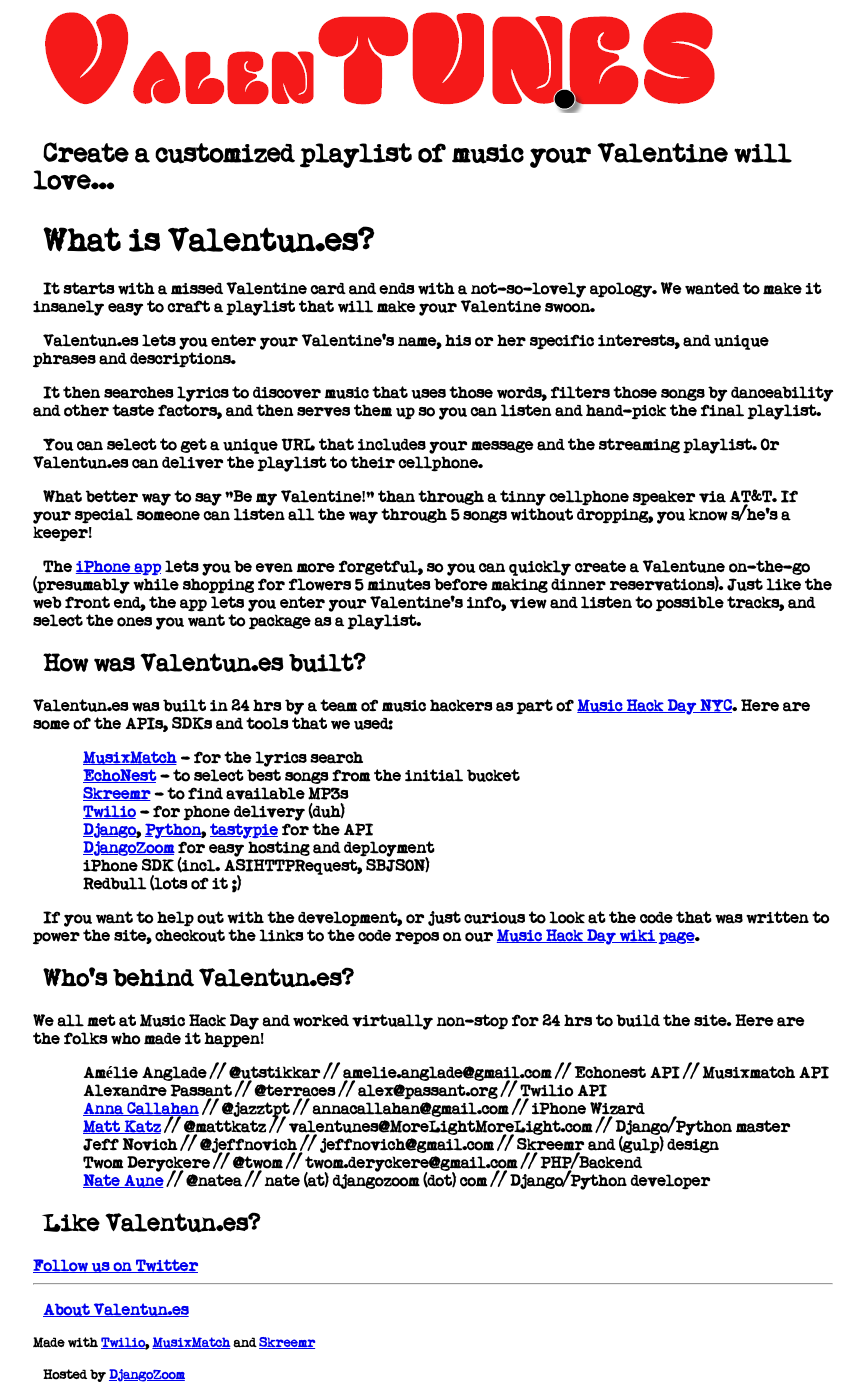
After one commit to natea/Valentunes, a Django app: template vt/valentunes/templates/about.html in a window 1280 px wide. The commit adds this page. Shown: the whole page, without its empty margins (207-1071 px from the left). Run offline with Django 3.2, Linux system fonts and the light colour scheme; the template is opened without the code that fills it, so the values that code supplies are empty; parts of the project's set-up code (start-up, migrations or seed data) failed here and were passed over; some libraries are stand-ins or nearby versions.

Commit message:
Add a footer, about page and sent page.

```diff
--- a/vt/static/css/style.css
+++ b/vt/static/css/style.css
@@ -118,6 +118,12 @@
 	text-indent:10px;
   }
 
+  #footer{
+	width: 800px;
+	font-family:MyUnderwoodRegular, serif;
+	font-size:16px;
+	text-indent:10px;
+  }
 
   img { border-style: none; }
 
--- /dev/null
+++ b/vt/valentunes/templates/_footer.html
@@ -0,0 +1,6 @@
+<hr>
+<p><a href="/about">About Valentun.es</a></p>
+<small>Made with <a href="http://twilio.com">Twilio</a>, <a href="http://musixmatch.com">MusixMatch</a> and <a href="http://skreemr.com">Skreemr</a></small>
+<p>
+<small>Hosted by <a href="http://djangozoom.com">DjangoZoom</a></small>
+</p>
--- /dev/null
+++ b/vt/valentunes/templates/about.html
@@ -0,0 +1,40 @@
+{% extends "base.html" %}
+
+{% block content %}
+<h1>What is Valentun.es?</h1>
+<p>It starts with a missed Valentine card and ends with a not-so-lovely apology. We wanted to make it insanely easy to craft a playlist that will make your Valentine swoon.</p>
+<p>Valentun.es lets you enter your Valentine's name, his or her specific interests, and unique phrases and descriptions. </p>
+    <p>It then searches lyrics to discover music that uses those words, filters those songs by danceability and other taste factors, and then serves them up so you can listen and hand-pick the final playlist. </p>
+    <p>You can select to get a unique URL that includes your message and the streaming playlist. Or Valentun.es can deliver the playlist to their cellphone.</p>
+    <p>What better way to say "Be my Valentine!" than through a tinny cellphone speaker via AT&T. If your special someone can listen all the way through 5 songs without dropping, you know s/he's a keeper!</p>
+<p>The <a href="http://wiki.musichackday.org/index.php?title=ValenTun.es#Media">iPhone app</a> lets you be even more forgetful, so you can quickly create a Valentune on-the-go (presumably while shopping for flowers 5 minutes before making dinner reservations). Just like the web front end, the app lets you enter your Valentine's info, view and listen to possible tracks, and select the ones you want to package as a playlist.</p>
+<h2>How was Valentun.es built?</h2>
+Valentun.es was built in 24 hrs by a team of music hackers as part of <a href="http://nyc.musichackday.org">Music Hack Day NYC</a>.
+
+Here are some of the APIs, SDKs and tools that we used:
+<ul>
+<li><a href="http://musixmatch.com">MusixMatch</a> - for the lyrics search
+<li><a href="http://echonest.com">EchoNest</a> - to select best songs from the initial bucket
+<li><a href="http://skreemr.com">Skreemr</a> - to find available MP3s
+<li><a href="http://twilio.com">Twilio</a> - for phone delivery (duh)</li>
+<li><a href="http://djangoproject.com">Django</a>, <a href="http://python.org">Python</a>, <a href="https://github.com/toastdriven/django-tastypie/">tastypie</a> for the API
+<li><a href="http://djangozoom.com">DjangoZoom</a> for easy hosting and deployment</li>
+<li>iPhone SDK (incl. ASIHTTPRequest, SBJSON)</li>
+<li>Redbull (lots of it ;)</li>
+</ul>
+<p>If you want to help out with the development, or just curious to look at the code that was written to power the site, checkout the links to the code repos on our <a href="http://wiki.musichackday.org/index.php?title=ValenTun.es">Music Hack Day wiki page</a>.</p>
+
+<h2>Who's behind Valentun.es?</h2>
+We all met at Music Hack Day and worked virtually non-stop for 24 hrs to build the site. Here are the folks who made it happen!
+<ul>
+    <li>Amélie Anglade // @utstikkar // amelie.anglade@gmail.com // Echonest API // Musixmatch API</li>
+    <li>Alexandre Passant // @terraces // alex@passant.org // Twilio API</li>
+    <li><a href="http://annacallahan.com">Anna Callahan</a> // @jazztpt // annacallahan@gmail.com // iPhone Wizard</li>
+    <li><a href="http://MoreLightMoreLight.com">Matt Katz</a> // @mattkatz // valentunes@MoreLightMoreLight.com // Django/Python master</li>
+    <li>Jeff Novich // @jeffnovich // jeffnovich@gmail.com // Skreemr and (gulp) design</li>
+    <li>Twom Deryckere // @twom // twom.deryckere@gmail.com // PHP/Backend</li>
+    <li><a href="http://linkedin.com/in/natea">Nate Aune</a> // @natea // nate (at) djangozoom (dot) com // Django/Python developer</li>
+</ul>
+<h2>Like Valentun.es?</h2>
+<a href="http://twitter.com/myvalentunes">Follow us on Twitter</a>
+{% endblock %}
--- a/vt/valentunes/templates/base.html
+++ b/vt/valentunes/templates/base.html
@@ -21,6 +21,9 @@
     <div id="content">
         {% block content %}{% endblock %}
     </div>
-    <div id="footer">{% block footer %}made with twilio, musixmatch and skreemr {% endblock %}
+    <div id="footer">
+        {% block footer %}
+        {% include '_footer.html' %}
+        {% endblock %}
 </body>
 </html>
--- a/vt/valentunes/urls.py
+++ b/vt/valentunes/urls.py
@@ -1,7 +1,10 @@
 from django.conf.urls.defaults import *
 
-urlpatterns = patterns('valentunes.views',
+urlpatterns = patterns('django.views.generic.simple',
+    (r'^about/$', 'direct_to_template', {'template': 'about.html'}),
+    )
+
+urlpatterns += patterns('valentunes.views',
     url('choose/(?P<cardid>[\d\w]+)/$', 'choose', name='choose'),
     url('$', 'index', name='main_index'),
-
     )
--- a/vt/valentunes/views.py
+++ b/vt/valentunes/views.py
@@ -46,7 +46,11 @@
           res = urllib.urlopen('http://seevl.net/tmp/valentunes/cgi.py/call', args_enc).read()
           #done!
 
-          return HttpResponseRedirect('/')
+          return render_to_response("sent.html", {
+                  "to_name": card.to_name,
+                  "to_phone": card.to_phone,
+                  },
+                                    RequestContext(request))
 
         else:
           #post to the gifts
```
Also changed, not shown: vt/valentunes/templates/sent.html (added, +8 -0 lines).
